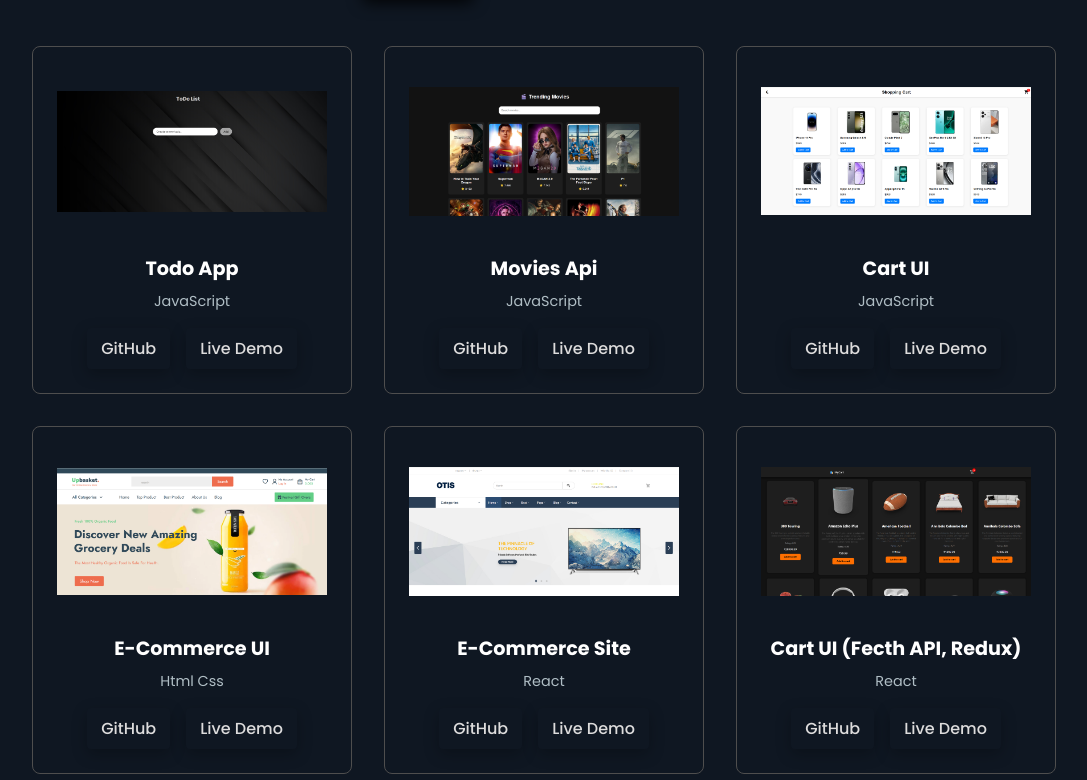
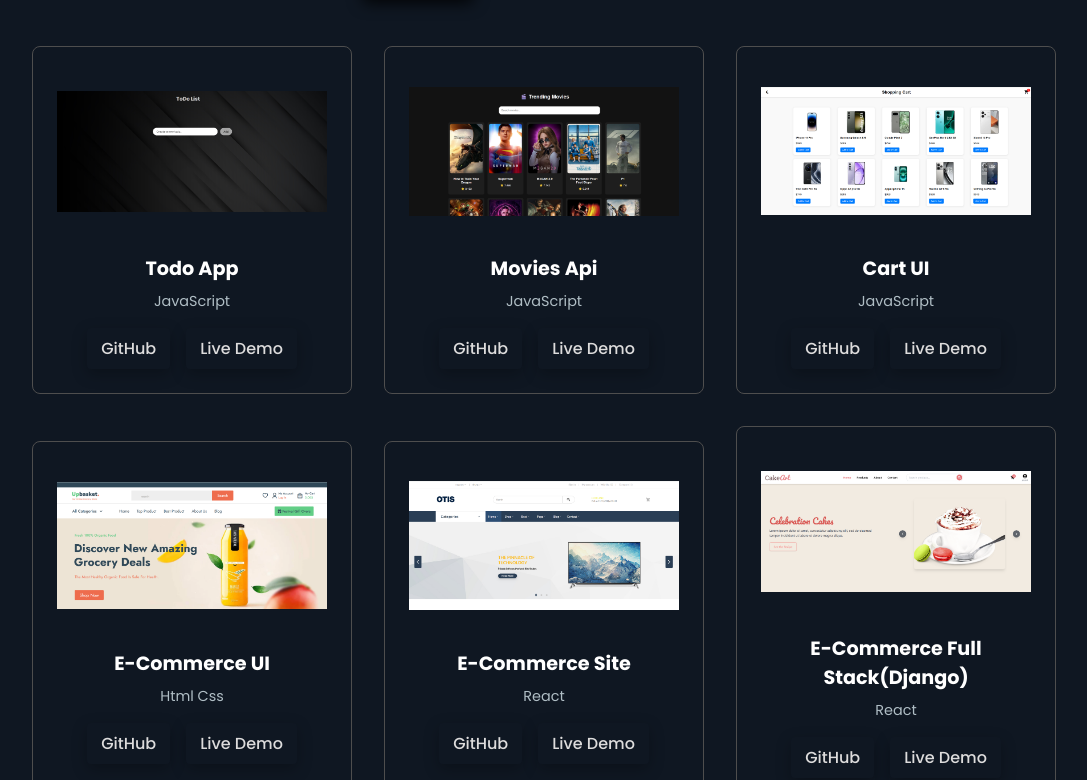
Before and after one commit to arunmvp/Portfolio, a React (Vite) app: page / in a window 1280 px wide. Shown: the part 2020-2800 px from the top of the page, without its empty margins (96-1183 px from the left). Built offline with nearby package versions, Linux system fonts and the light colour scheme; a web font is replaced by a local one.

Commit message:
project updates

```diff
--- a/src/Components/MiniProjects/MiniProjects.jsx
+++ b/src/Components/MiniProjects/MiniProjects.jsx
@@ -6,6 +6,7 @@ import project2 from "../../assets/cart.png";
 import project3 from "../../assets/movies.png";
 import ecom from "../../assets/ecommerce.png";
 import ecom2 from "../../assets/e-com.png";
+import ecom33 from '../../assets/ecom33.png';
 import cartreact from '../../assets/cartreact.png';
 import "./MiniProjects.css";
 import { useContext } from "react";
@@ -50,6 +51,13 @@ const MiniProjects = () => {
       tech: "React",
       github: "https://github.com/arunmvp/arun2321.git",
       demo: "https://arun-react.netlify.app/",
+    },
+      {
+      image: ecom33,
+      title: "E-Commerce Full Stack(Django)",
+      tech: "React",
+      github: "https://github.com/arunmvp/django-frontend.git",
+      demo: "https://cake-art-arun.netlify.app/",
     },
     {
       image: cartreact,
```
Also changed, not shown: src/assets/ecom33.png (added).
